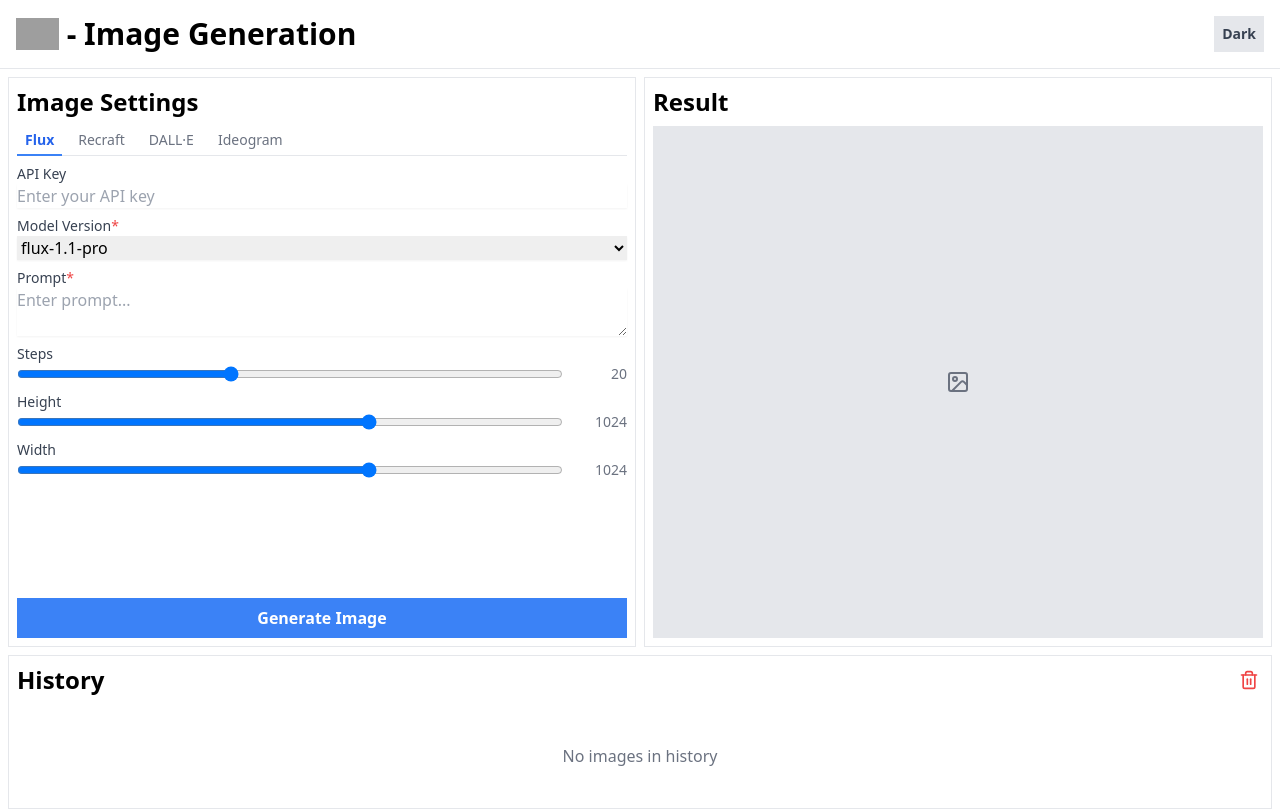
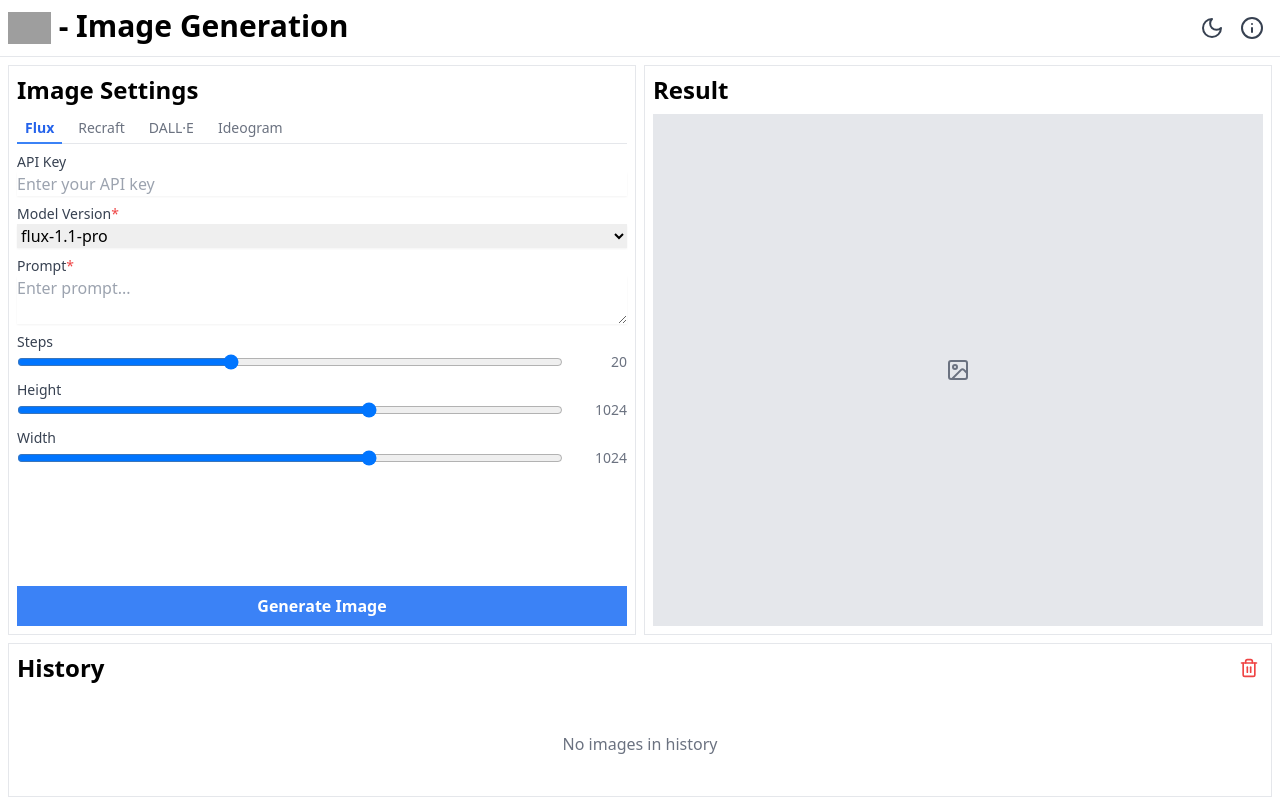
Before and after one commit to l3ony2k/hypr-flux, a React (Vite) app: page / in a window 1280 px wide. Built offline with nearby package versions, Linux system fonts and the light colour scheme; grey boxes are pictures that could not be loaded.

Commit message:
more ui fix

```diff
--- a/src/App.tsx
+++ b/src/App.tsx
@@ -1,5 +1,5 @@
 import React, { useState, useEffect, useRef } from 'react';
-import { Image as ImageIcon } from 'lucide-react';
+import { Image as ImageIcon, Moon, Sun, Info } from 'lucide-react';
 import ImageGenerator, { ImageGeneratorRef } from './components/ImageGenerator';
 import ImageHistory from './components/ImageHistory';
 import ImageModal from './components/ImageModal';
@@ -110,22 +110,30 @@ function App() {
 
   return (
     <div className="min-h-screen bg-white">
-      <header className="p-4 border-b flex justify-between items-center">
+      <header className="p-2 border-b flex justify-between items-center bg-white sticky top-0">
         <h1 className="text-3xl font-bold text-black flex items-center leading-none">
           <img
             className="mr-2 h-8 align-middle"
             src="https://chat.hyprlab.io/assets/hyprlab_v2_icon.png"
             alt="Hyprlab Icon"
           />
-          <span className="flex items-center"> - Image Generation</span>
+          <span className="flex items-center mb-1"> - Image Generation</span>
         </h1>
-        {/* Dark mode toggle button */}
-        <button
-          onClick={toggleDarkMode}
-          className="bg-gray-200 px-2 py-2 text-sm font-semibold text-gray-700 hover:bg-gray-300"
-        >
-          {darkMode ? 'Light' : 'Dark'}
-        </button>
+        <div>
+          {/* Dark mode toggle button */}
+          <button
+            onClick={toggleDarkMode}
+            className="px-2 py-2 text-sm font-semibold text-gray-700 hover:bg-gray-200"
+          >
+            {darkMode ? <Sun /> : <Moon />}
+          </button>
+          <button
+            onClick={toggleDarkMode}
+            className="px-2 py-2 text-sm font-semibold text-gray-700 hover:bg-gray-200"
+          >
+            <Info />
+          </button>
+        </div>
       </header>
       <main className="px-2 space-y-2 mt-2">
         <div className="flex flex-col sm:flex-row gap-2">
--- a/src/components/ImageHistory.tsx
+++ b/src/components/ImageHistory.tsx
@@ -102,7 +102,7 @@ const ImageHistory: React.FC<ImageHistoryProps> = ({
             />
             <button
               onClick={(e) => handleDownload(e, image)}
-              className="absolute top-2 right-2 p-1 bg-white bg-opacity-75 hover:bg-opacity-100 opacity-0 group-hover:opacity-100 transition-opacity"
+              className="absolute top-2 right-2 p-1 bg-gray-200 bg-opacity-75 hover:bg-white opacity-0 group-hover:opacity-100 transition-opacity"
               title="Download image"
             >
               <Download size={16} />
--- a/src/components/ImageModal.tsx
+++ b/src/components/ImageModal.tsx
@@ -1,20 +1,22 @@
 import React, { useEffect, useRef } from 'react';
-import { X, Download, Settings } from 'lucide-react';
+import { X, Download } from 'lucide-react';
 import { GeneratedImage } from '../types';
 import { generateUniqueFileName } from '../utils/fileUtils';
 
 interface ImageModalProps {
   image: GeneratedImage;
   onClose: () => void;
-  onLoadSettings: (settings: GeneratedImage['settings']) => void;
 }
 
-const ImageModal: React.FC<ImageModalProps> = ({ image, onClose, onLoadSettings }) => {
+const ImageModal: React.FC<ImageModalProps> = ({ image, onClose }) => {
   const modalRef = useRef<HTMLDivElement>(null);
 
   useEffect(() => {
     const handleClickOutside = (event: MouseEvent) => {
-      if (modalRef.current && !modalRef.current.contains(event.target as Node)) {
+      if (
+        modalRef.current &&
+        !modalRef.current.contains(event.target as Node)
+      ) {
         onClose();
       }
     };
@@ -34,11 +36,6 @@ const ImageModal: React.FC<ImageModalProps> = ({ image, onClose, onLoadSettings
     document.body.removeChild(link);
   };
 
-  const handleLoadSettings = () => {
-    onLoadSettings(image.settings);
-    onClose();
-  };
-
   const renderSettingValue = (key: string, value: any) => {
     if (key === 'model') return value;
     if (key === 'prompt') return value;
@@ -55,27 +52,23 @@ const ImageModal: React.FC<ImageModalProps> = ({ image, onClose, onLoadSettings
 
   return (
     <div className="fixed inset-0 bg-black bg-opacity-50 flex items-center justify-center z-50">
-      <div ref={modalRef} className="bg-white p-4 max-w-3xl w-full max-h-[90vh] overflow-y-auto">
-        <div className="flex justify-between items-center mb-2">
-          <h2 className="text-2xl font-bold">Image Details</h2>
-          <div className="flex gap-2">
-            <button
-              onClick={handleLoadSettings}
-              className="text-gray-500 hover:text-gray-700"
-              title="Use these settings"
-            >
-              <Settings size={24} />
-            </button>
+      <div
+        ref={modalRef}
+        className="bg-white max-w-3xl w-full max-h-[90vh] overflow-y-auto"
+      >
+        <div className="flex justify-between items-center mb-2 border-b bg-white sticky top-0">
+          <h2 className="text-2xl font-bold px-4">Image Details</h2>
+          <div className="flex p-2">
             <button
               onClick={handleDownload}
-              className="text-gray-500 hover:text-gray-700"
+              className="text-gray-500 hover:bg-gray-200 p-2"
               title="Download image"
             >
               <Download size={24} />
             </button>
             <button
               onClick={onClose}
-              className="text-gray-500 hover:text-gray-700"
+              className="text-gray-500 hover:bg-gray-200 p-2"
               title="Close"
             >
               <X size={24} />
```
